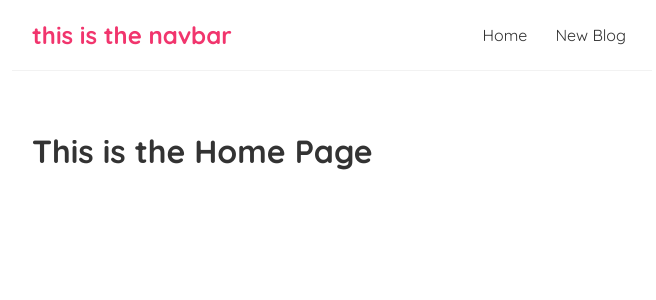
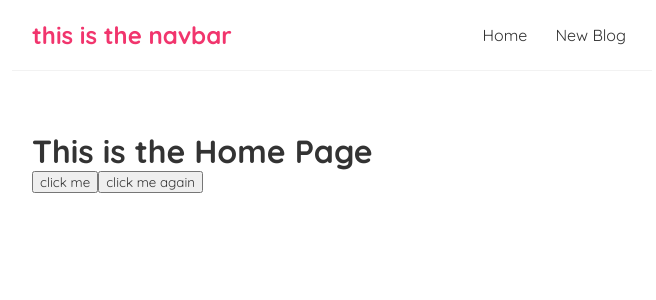
Before and after one commit to tarzann419/react-tut, a React (Create React App) app: page / in a window 1280 px wide. Shown: the top 300 px of the page, without its empty margins (308-964 px from the left). Built offline with nearby package versions, Linux system fonts and the light colour scheme.

Commit message:
recent commit

```diff
--- a/src/Home.js
+++ b/src/Home.js
@@ -1,7 +1,18 @@
 const Home = () => {
+
+    const helloWorld = () => {
+        console.log('Hello, world!')
+    }
+
+    const helloWorldAgain = (name) => {
+        console.log('Hello, ' + name + '!')
+    }
+
     return (
         <div className="home">
             <h1>This is the Home Page</h1>
+            <button onClick={helloWorld}>click me</button>
+            <button onClick={ () => helloWorldAgain('mario') }>click me again</button>
         </div>
      );
 }
```
Also changed, not shown: src/reportWebVitals.js (deleted, +0 -13 lines), src/setupTests.js (deleted, +0 -5 lines).
